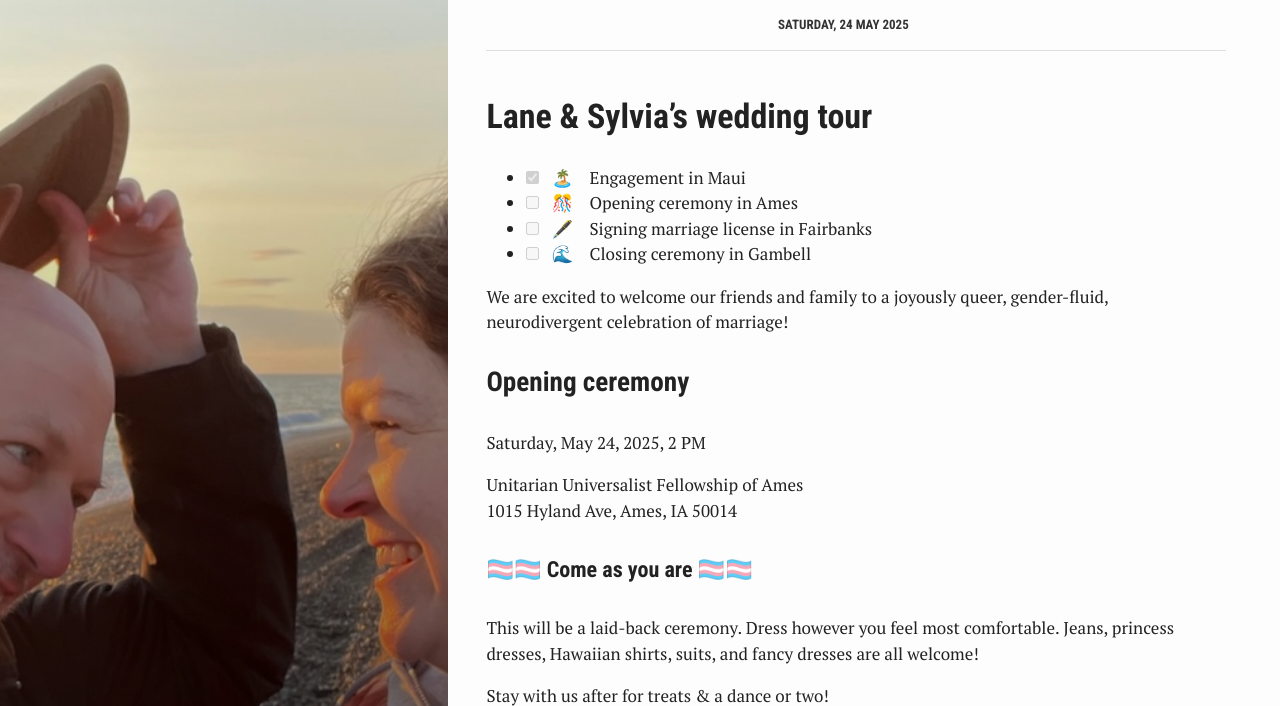
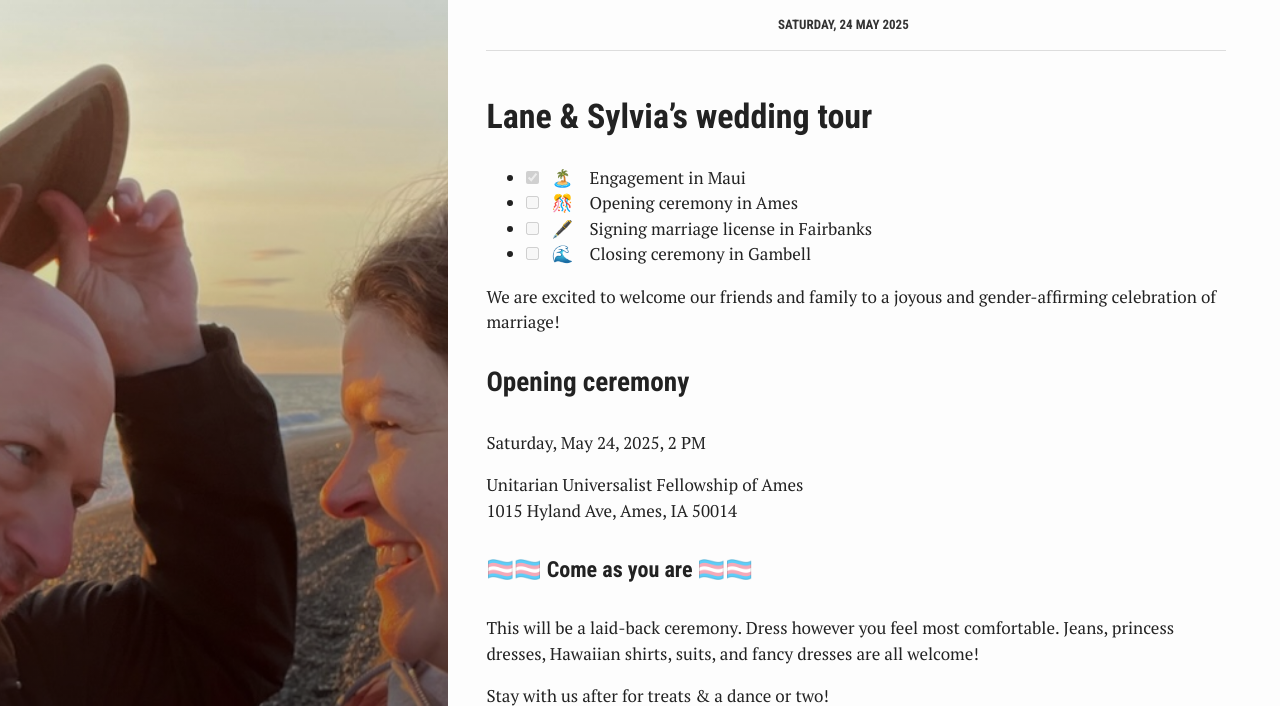
Before and after one commit to sylvialane/sylvialane.github.io, a Jekyll site: the page built from index.md, in a window 1280 px wide and 1210 px high, cut to the strip 0-706 px from the top of the window. Built offline with Jekyll 4.4.1, drawn with Linux system fonts in a browser that asks for light colours; nearby versions of some CDN libraries; a style sheet for code colours, icons or effects is not loaded.

Commit message:
Move text

```diff
--- a/index.md
+++ b/index.md
@@ -16,7 +16,7 @@ order: 01
 - [ ] &nbsp;&nbsp; 🌊 &nbsp;&nbsp; Closing ceremony in Gambell
 
 
-We are excited to welcome our friends and family to a joyously queer, gender-fluid, neurodivergent celebration of marriage!
+We are excited to welcome our friends and family to a joyous and gender-affirming celebration of marriage!
 
 ### Opening ceremony
 
```
